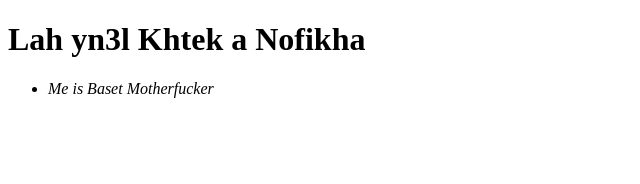
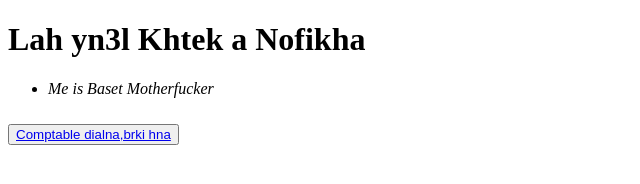
Before and after one commit to vip565523/Baset1, a plain HTML site: page index.html in a window 1280 px wide. Shown: the whole page, without its empty margins (0-640 px from the left). Drawn offline with Linux system fonts and the light colour scheme.

Commit message:
Add files via upload

```diff
--- a/index.html
+++ b/index.html
@@ -1,6 +1,12 @@
 <!DOCTYPE html>
 <html>
+
+<head>
+    <title>
+            Nofikha Yaaaa Nofikha
+    </title>
     <body>
+
 
         <h1> Lah yn3l Khtek a Nofikha </h1>
         <p>
@@ -9,10 +15,18 @@
                     <li> Me is Baset Motherfucker </li>
                 </ul>
             </address>
-
+            <h2>
+                <button>
+                    <a href="https://wa.me/212602412128">
+                        Comptable dialna,brki hna
+                    </a>
+                </button>
+            </h2>
 
         </p>
 
 
     </body>
+</head>
+
 </html>
```
Lines whose indentation alone changed are shown as unchanged.
